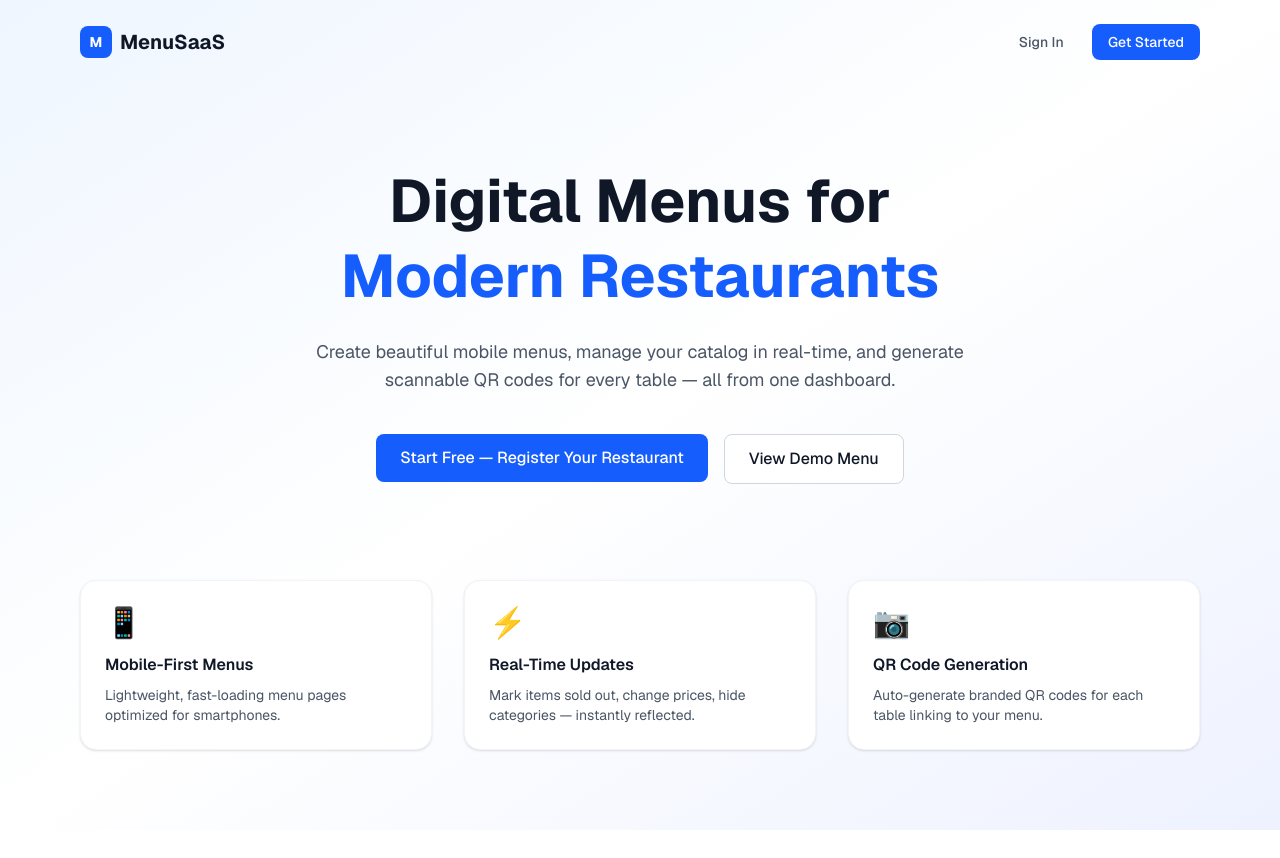
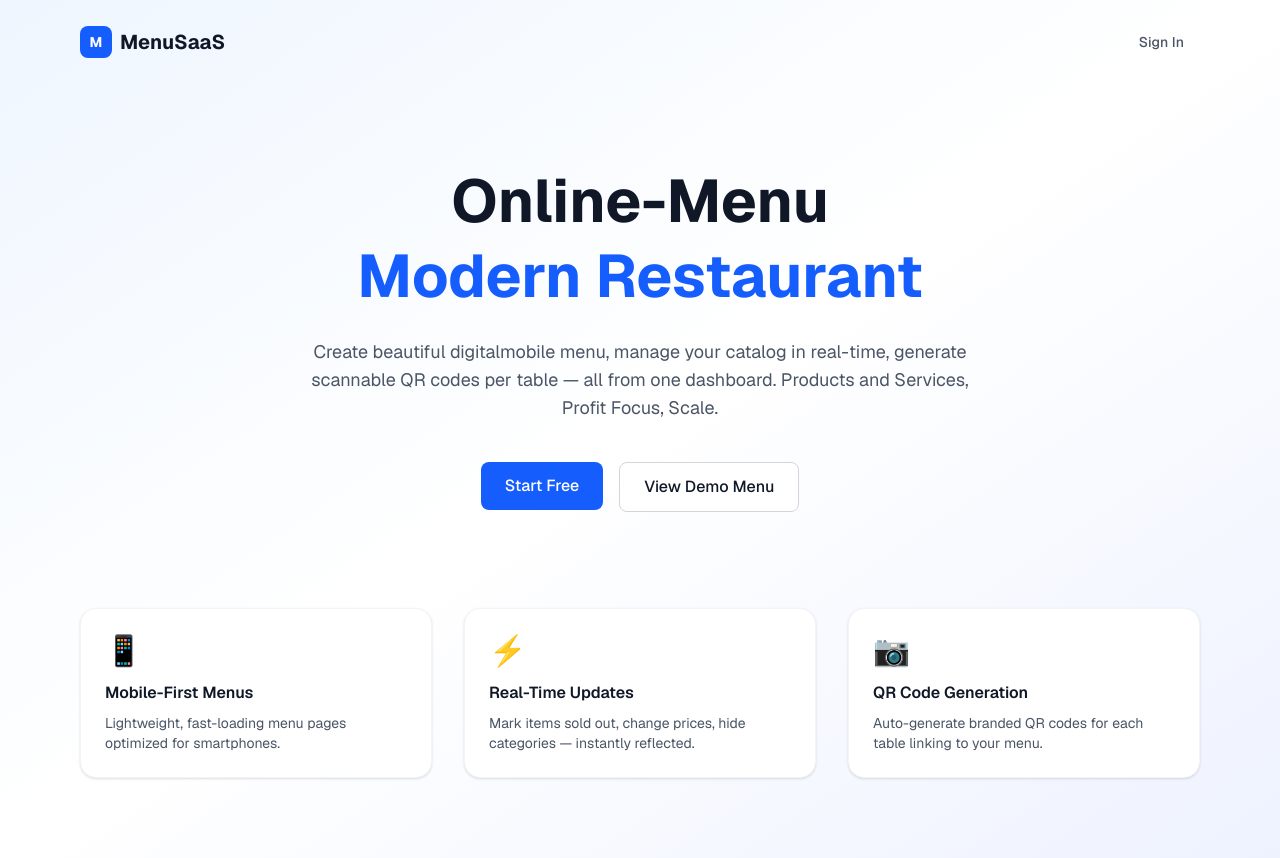
Before and after one commit to mosegic/proj, a Next.js app: page / in a window 1280 px wide. Before the commit the page ends 830 px from the top, so only its background shows below. Built offline with nearby package versions, Linux system fonts and the light colour scheme.

Commit message:
Update page.tsx

```diff
--- a/src/app/page.tsx
+++ b/src/app/page.tsx
@@ -15,25 +15,24 @@ export default function HomePage() {
           <Link href="/login">
             <Button variant="ghost">Sign In</Button>
           </Link>
-          <Link href="/register">
-            <Button>Get Started</Button>
-          </Link>
+
         </div>
       </nav>
 
       <main className="max-w-6xl mx-auto px-4 py-20 text-center">
         <h1 className="text-4xl sm:text-6xl font-bold text-gray-900 leading-tight">
-          Digital Menus for
+          Online-Menu
           <br />
-          <span className="text-blue-600">Modern Restaurants</span>
+          <span className="text-blue-600">Modern Restaurant</span>
         </h1>
         <p className="mt-6 text-lg text-gray-600 max-w-2xl mx-auto">
-          Create beautiful mobile menus, manage your catalog in real-time, and
-          generate scannable QR codes for every table — all from one dashboard.
+          Create beautiful digitalmobile menu, manage your catalog in real-time,
+          generate scannable QR codes per table — all from one dashboard.
+          Products and Services, Profit Focus, Scale.
         </p>
         <div className="mt-10 flex flex-col sm:flex-row gap-4 justify-center">
           <Link href="/register">
-            <Button size="lg">Start Free — Register Your Restaurant</Button>
+            <Button size="lg">Start Free</Button>
           </Link>
           <Link href="/menu/demo-cafe">
             <Button size="lg" variant="secondary">
```
